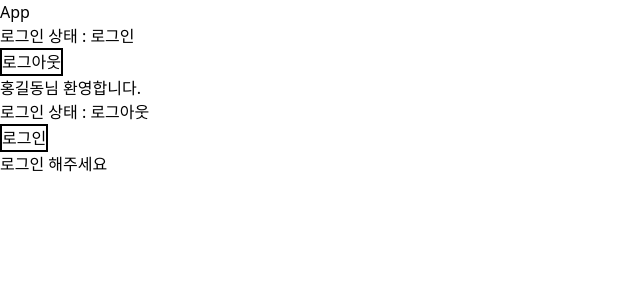
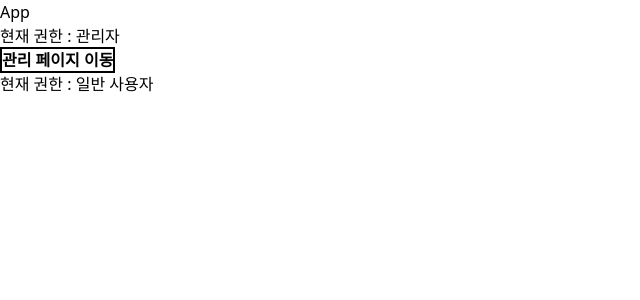
Before and after one commit to kablt-6362/remote-local, a React (Vite) app in the folder React/my-react-app/: page / in a window 1280 px wide. Shown: the top 300 px of the page, without its empty margins (0-640 px from the left). Built offline with nearby package versions, Linux system fonts and the light colour scheme.

Commit message:
조건부랜더링 논리연산자

```diff
--- /dev/null
+++ b/React/my-react-app/src/components/Condition/AdminLink.jsx
@@ -0,0 +1,16 @@
+import React from "react";
+
+export default function AdminLink({ isAdmin }) {
+  return (
+    <div>
+      <p>현재 권한 : {isAdmin === true ? "관리자" : "일반 사용자"}</p>
+      {/* &&연산자를 활용 */}
+      {/* isAdmin이 참이라면 <a>관리 페이지 이동</a>라는 요소를 화면에 표시 */}
+      {isAdmin && (
+        <a className="border-2 font-bold" href="https://naver.com">
+          관리 페이지 이동
+        </a>
+      )}
+    </div>
+  );
+}
--- a/React/my-react-app/src/components/Condition/Container.jsx
+++ b/React/my-react-app/src/components/Condition/Container.jsx
@@ -1,15 +1,18 @@
 import React from "react";
 import LoginStatus from "./LoginStatus";
+import AdminLink from "./AdminLink";
 
 export default function Container() {
   return (
     <div>
       {/* 첫 번째 컴포넌트에는 isLogin 속성에 true */}
       {/* userName 속성에 "홍길동 전달" */}
-      <LoginStatus isLogin={true} userName="홍길동"></LoginStatus>
+      {/* <LoginStatus isLogin={true} userName="홍길동"></LoginStatus> */}
       {/* 두 번째 컴포넌트에는 isLogin 속성에 false */}
       {/* userName 속성에 "김철수 전달" */}
-      <LoginStatus isLogin={false} userName="김철수"></LoginStatus>
+      {/* <LoginStatus isLogin={false} userName="김철수"></LoginStatus> */}
+      <AdminLink isAdmin={true}></AdminLink>
+      <AdminLink isAdmin={false}></AdminLink>
     </div>
   );
 }
```
